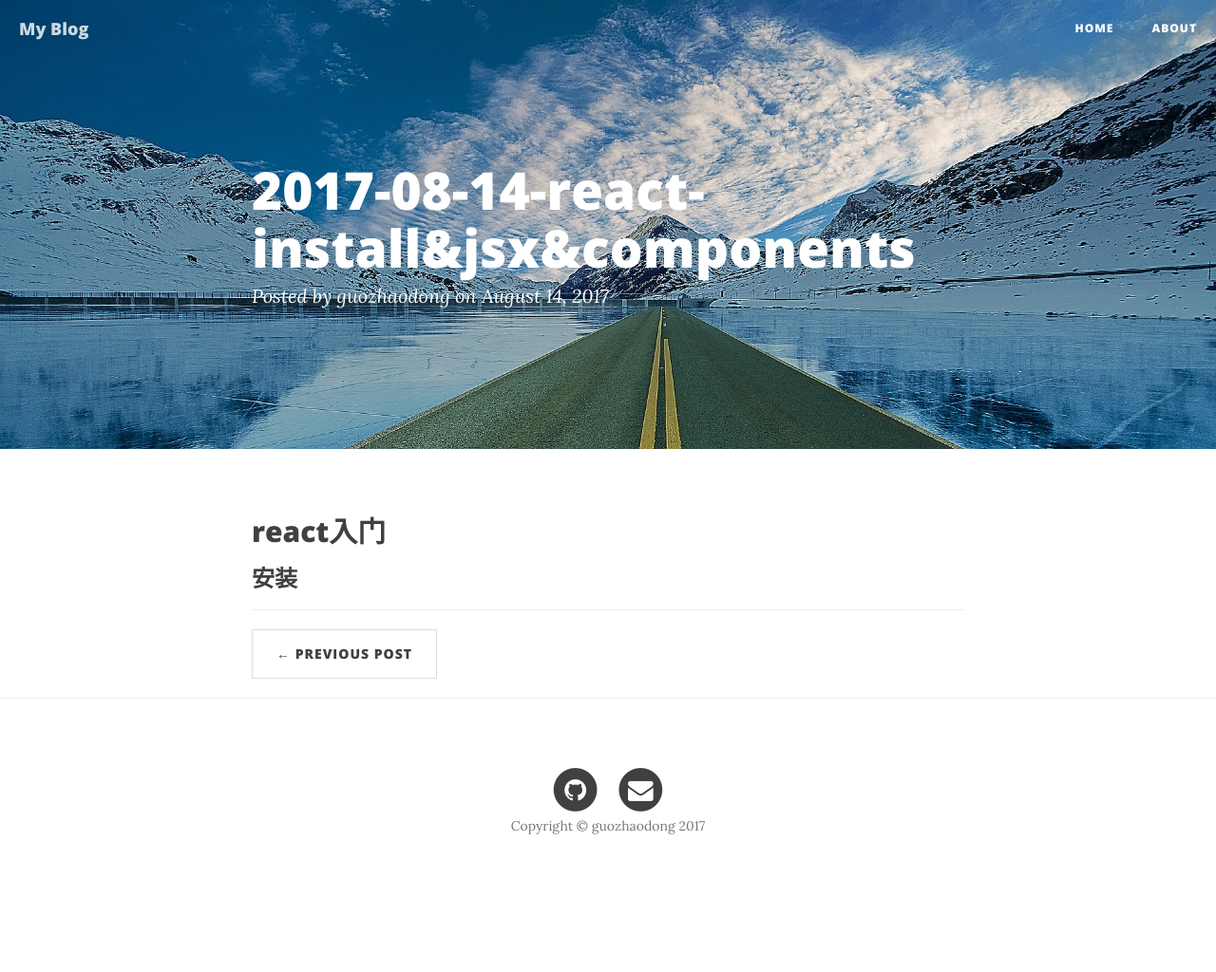
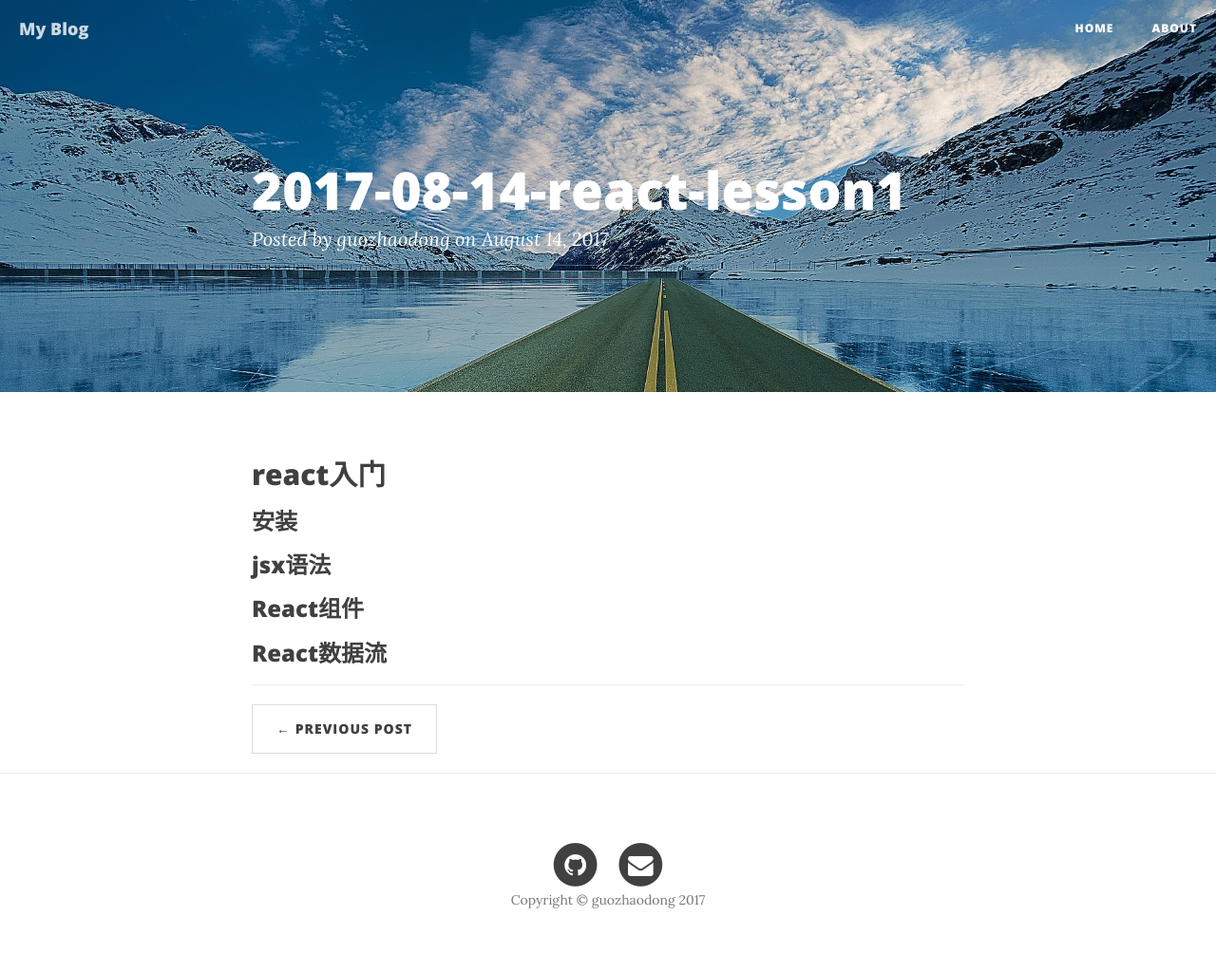
Before and after one commit to Bubble2/Bubble2.github.io, a Jekyll site: the page built from _posts/2017-08-14-react-lesson1.md, in a window 1280 px wide. Shown: the whole page at 95% size. Built offline with Jekyll 4.4.1, drawn with Linux system fonts in a browser that asks for light colours; nearby versions of some CDN libraries; before the commit the page ends 946 px from its top, so only the background shows below that.

Commit message:
modify react-lesson1

```diff
--- a/_posts/2017-08-14-react-install&jsx&components.md
+++ b/_posts/2017-08-14-react-lesson1.md
@@ -1,6 +1,6 @@
 ---
 layout:     post
-title:      "2017-08-14-react-install&jsx&components"
+title:      "2017-08-14-react-lesson1"
 date:       "2017-08-14 "
 author:     "guozhaodong"
 ---
@@ -8,3 +8,9 @@ author:     "guozhaodong"
 ## react入门
 
 ### 安装
+
+### jsx语法
+
+### React组件
+
+### React数据流
```
